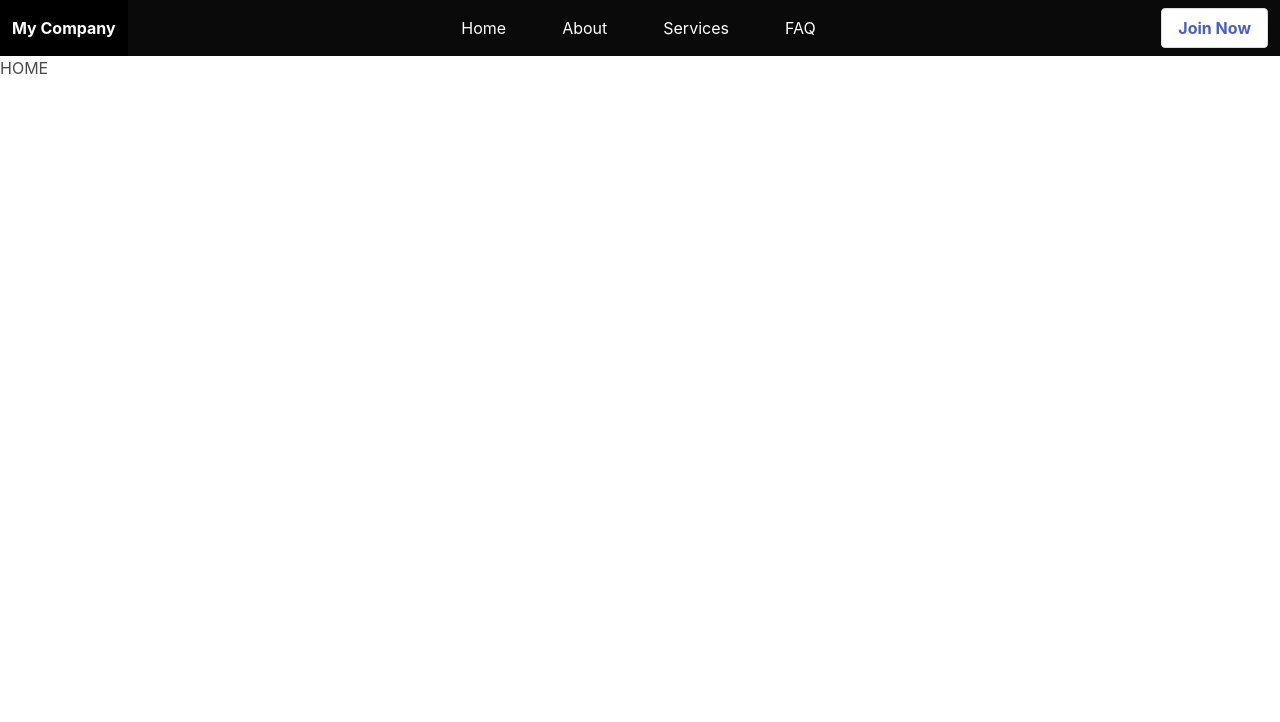
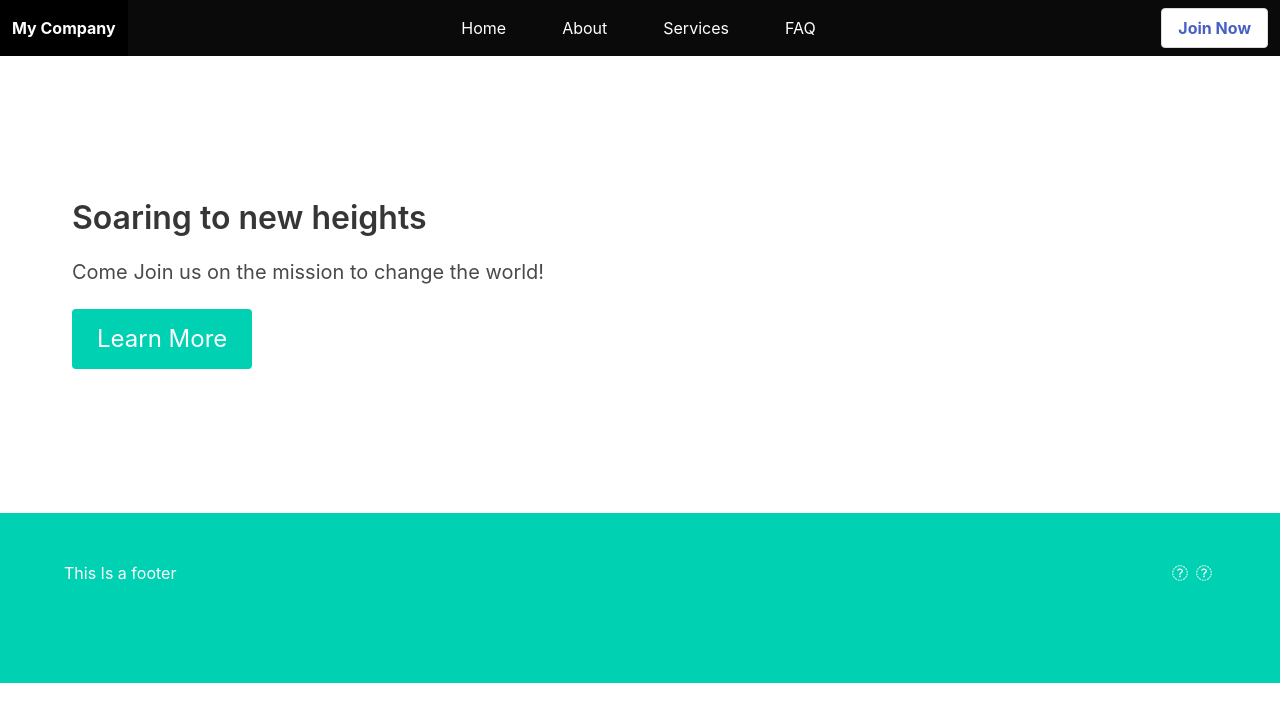
Before and after one commit to Jolaolu/vueApp, a Vue app: page / in a window 1280 px wide. Shown: the top 722 px of the page. Built offline with nearby package versions, Linux system fonts and the light colour scheme.

Commit message:
added app view

```diff
--- a/index.html
+++ b/index.html
@@ -3,7 +3,9 @@
   <head>
     <meta charset="utf-8">
     <meta name="viewport" content="width=device-width,initial-scale=1.0">
-    <title>new</title>
+
+    <title>newApp</title>
+      <script defer src="https://use.fontawesome.com/releases/v5.3.1/js/all.js"></script>
   </head>
   <body>
     <div id="app"></div>
--- a/src/App.vue
+++ b/src/App.vue
@@ -35,6 +35,21 @@
     </nav>
 
     <router-view></router-view>
+
+    <footer class="footer is-primary">
+      <div class="container">
+          <div class="columns">
+            <div class="column">
+              <p> This Is a footer </p>
+            </div>
+            <div class="column has-text-right">
+              <a class = "icon"  href="#"><i class="fa fa-facebook"></i></a>
+              <a class = "icon"  href="#"><i class="fa fa-twitter"></i></a>
+            </div>
+          </div>
+
+      </div>
+    </footer>
   </div>
 </template>
 
@@ -75,4 +90,9 @@ a.r-item
       background-color: #f1f1f1
       .navbar-burger span
         background-color: #c1c1c1
+footer
+  background-color : $primary !important
+  color: #fff
+  .icon
+    color: #fff
 </style>
--- a/src/components/Home.vue
+++ b/src/components/Home.vue
@@ -1,12 +1,32 @@
 <template>
   <div class="home">
-  HOME
+    <section class="hero is-medium ">
+      <div class="hero-body">
+        <div class="container">
+          <h1 class="title">
+            {{heading}}
+          </h1>
+          <div class="is-two-thirds column is-paddingless">
+            <h2 class="subtitle" >
+              {{subtitle}}
+            </h2>
+            <a href="#" class="button is-large is-primary" >Learn More</a>
+          </div>
+        </div>
+      </div>
+    </section>
   </div>
 </template>
 
 <script>
 export default {
-  name: 'home'
+  name: 'home',
+  data () {
+    return {
+    heading: "Soaring to new heights",
+    subtitle: "Come Join us on the mission to change the world!",
+    }
+  }
 }
 </script>
 
```
